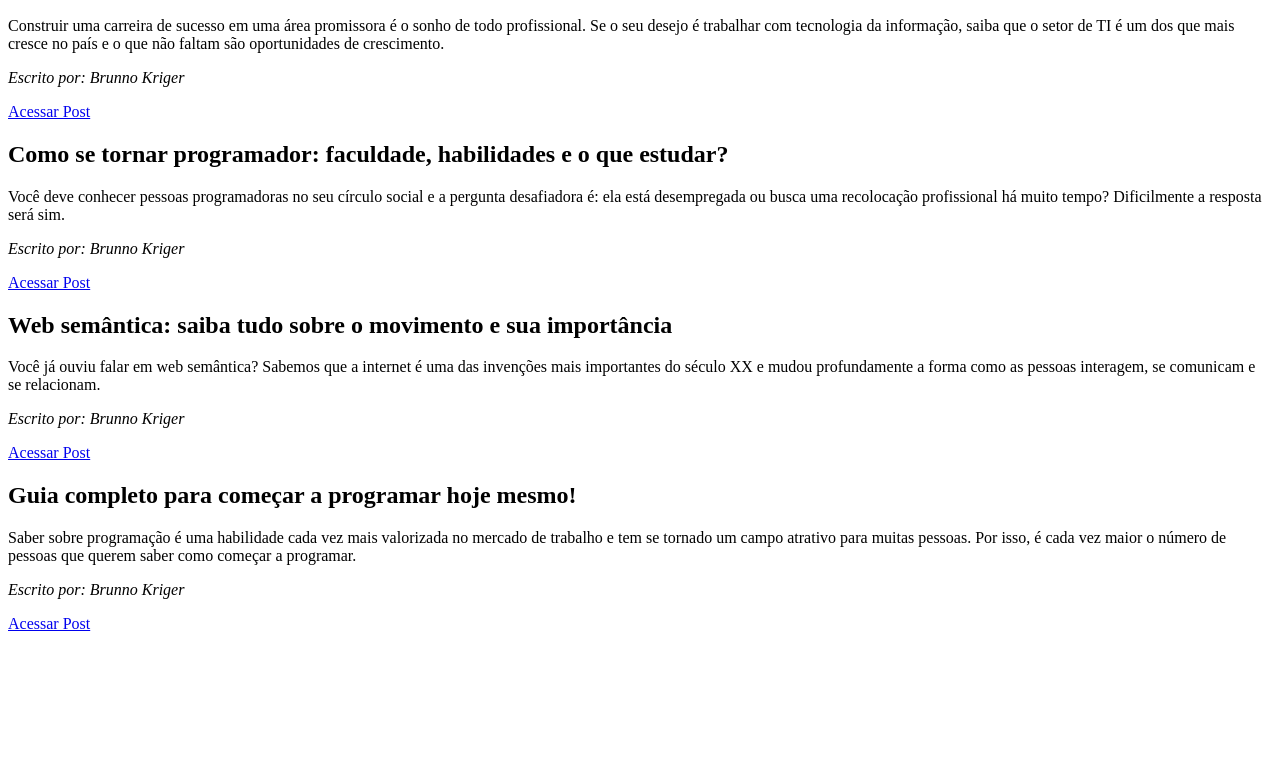
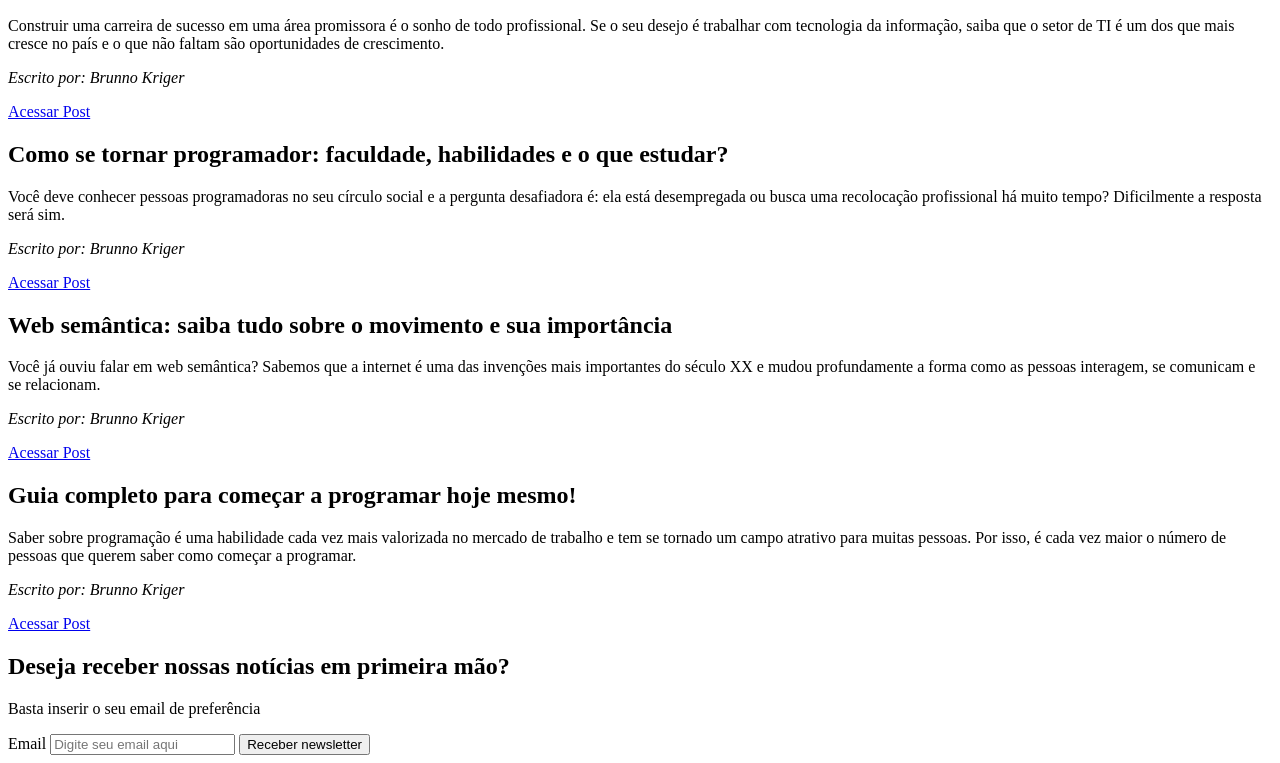
Before and after one commit to Kenzie-Academy-Brasil-Developers/m1-sp2-kenzie-blog-victor-avancini, a plain HTML site: page index.html in a window 1280 px wide. Shown: the part 177-940 px from the top of the page. Before the commit the page ends 818 px from the top, so only its background shows below. Drawn offline with Linux system fonts and the light colour scheme.

Commit message:
Tarefa 2 - Adicionado formulário

```diff
--- a/index.html
+++ b/index.html
@@ -50,5 +50,14 @@
             <a href="https://kenzie.com.br/blog/como-comecar-a-programar/" target="_blank">Acessar Post</a>
         </div>
     </section>
+    <section>
+        <h2>Deseja receber nossas notícias em primeira mão?</h2>
+        <p>Basta inserir o seu email de preferência</p>
+        <form>
+            <label for="mail">Email</label>
+            <input type="email" id="mail" name="mail" placeholder="Digite seu email aqui" required>
+            <button>Receber newsletter</button>
+        </form>
+    </section>
 </body>
 </html>
```
